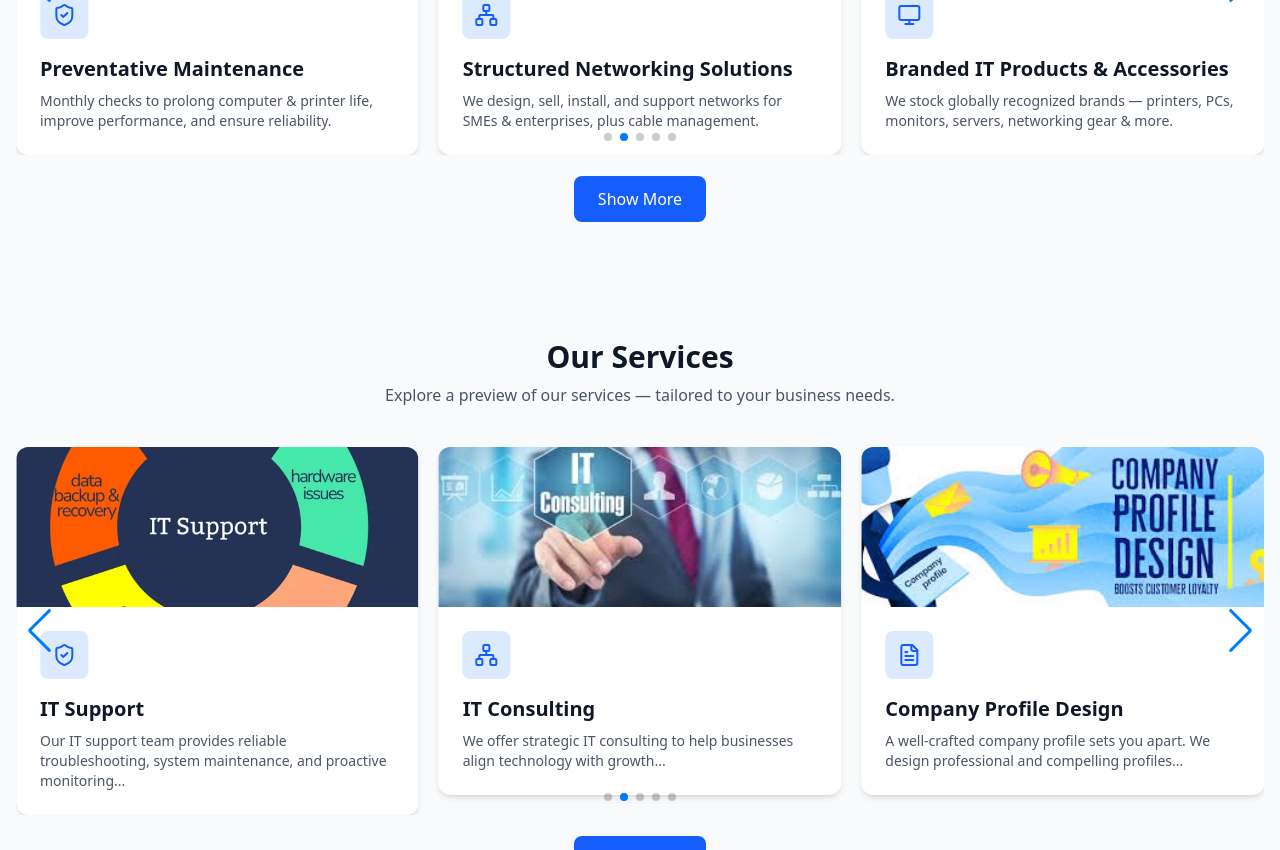
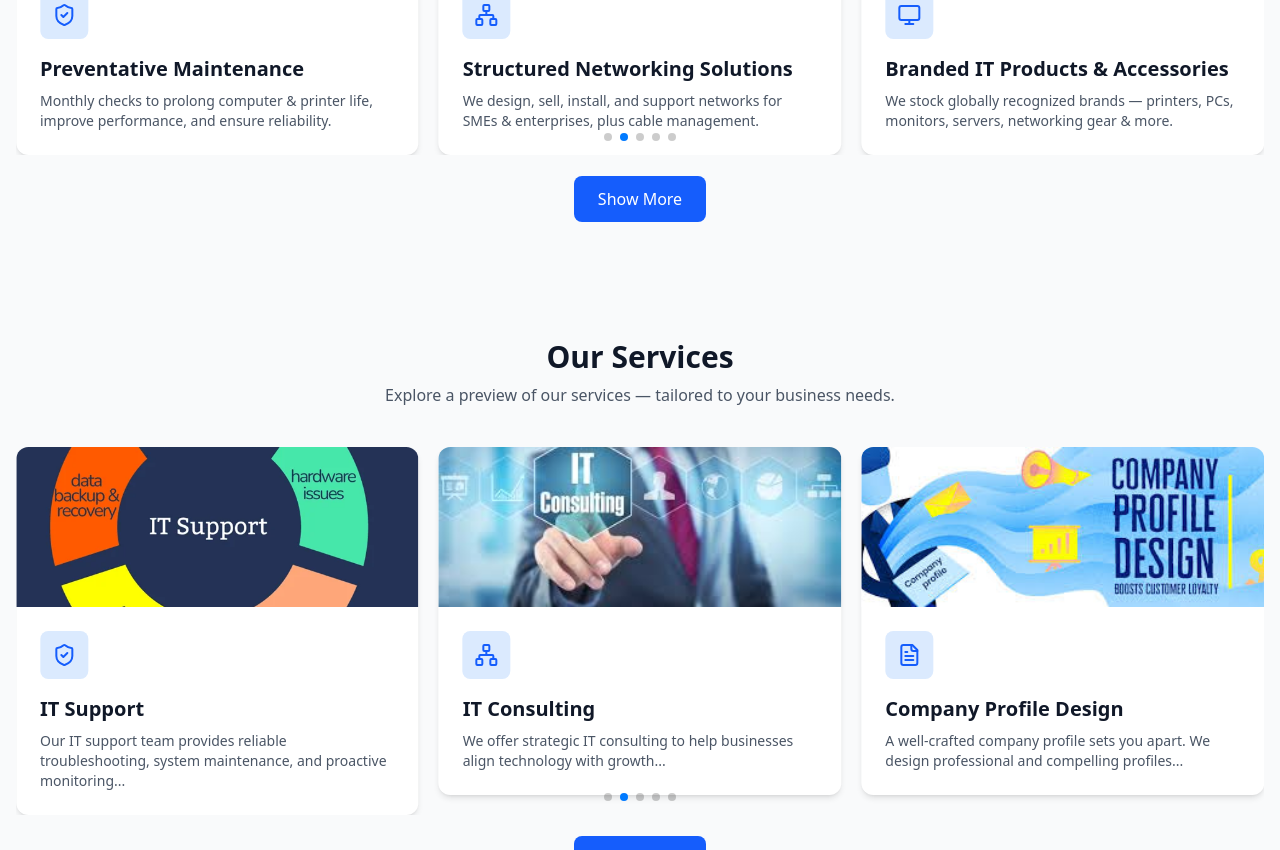
Before and after one commit to Njijinoela/Blissman, a React (Vite) app: page / in a window 1280 px wide. Shown: the part 1200-2050 px from the top of the page. Built offline with nearby package versions, Linux system fonts and the light colour scheme.

Commit message:
carousel

```diff
--- a/src/pages/PortfolioCarousel.jsx
+++ b/src/pages/PortfolioCarousel.jsx
@@ -5,6 +5,7 @@ import "swiper/css";
 import "swiper/css/navigation";
 import "swiper/css/pagination";
 import { Navigation, Pagination, Autoplay } from "swiper/modules";
+import { ChevronLeft, ChevronRight } from "lucide-react";
 
 import { portfolioItems } from "../data/PortfolioData";
 
@@ -25,7 +26,10 @@ const PortfolioCarousel = () => {
           modules={[Navigation, Pagination, Autoplay]}
           spaceBetween={20}
           slidesPerView={1}
-          navigation
+          navigation={{
+            nextEl: ".custom-next",
+            prevEl: ".custom-prev",
+          }}
           pagination={{ clickable: true }}
           autoplay={{ delay: 4000 }}
           breakpoints={{
@@ -35,7 +39,7 @@ const PortfolioCarousel = () => {
           }}
         >
           {portfolioItems.map((service) => {
-            const Icon = service.icon; //  Extract component
+            const Icon = service.icon;
             return (
               <SwiperSlide key={service.id}>
                 <Link
@@ -43,14 +47,13 @@ const PortfolioCarousel = () => {
                   className="block bg-white rounded-xl shadow-md overflow-hidden hover:shadow-xl transition"
                 >
                   <img
-                    src={service.images?.[0]} // use first image from array
+                    src={service.images?.[0]}
                     alt={service.title}
                     className="h-40 w-full object-cover"
                   />
                   <div className="p-6">
                     <div className="bg-blue-100 w-12 h-12 rounded-lg flex items-center justify-center mb-4">
                       <Icon className="h-6 w-6 text-blue-600" />{" "}
-                      {/*  Works now */}
                     </div>
                     <h3 className="text-xl font-semibold text-gray-900 mb-2">
                       {service.title}
--- a/src/pages/ServiceCarousel.jsx
+++ b/src/pages/ServiceCarousel.jsx
@@ -5,6 +5,7 @@ import "swiper/css";
 import "swiper/css/navigation";
 import "swiper/css/pagination";
 import { Navigation, Pagination, Autoplay } from "swiper/modules";
+import { ChevronLeft, ChevronRight } from "lucide-react";
 
 import { blissmanServices } from "../data/ServiceData";
 
@@ -23,7 +24,10 @@ const ServicesCarousel = () => {
           modules={[Navigation, Pagination, Autoplay]}
           spaceBetween={20}
           slidesPerView={1}
-          navigation
+          navigation={{
+            nextEl: ".custom-next",
+            prevEl: ".custom-prev",
+          }}
           pagination={{ clickable: true }}
           autoplay={{ delay: 4000 }}
           breakpoints={{
```
